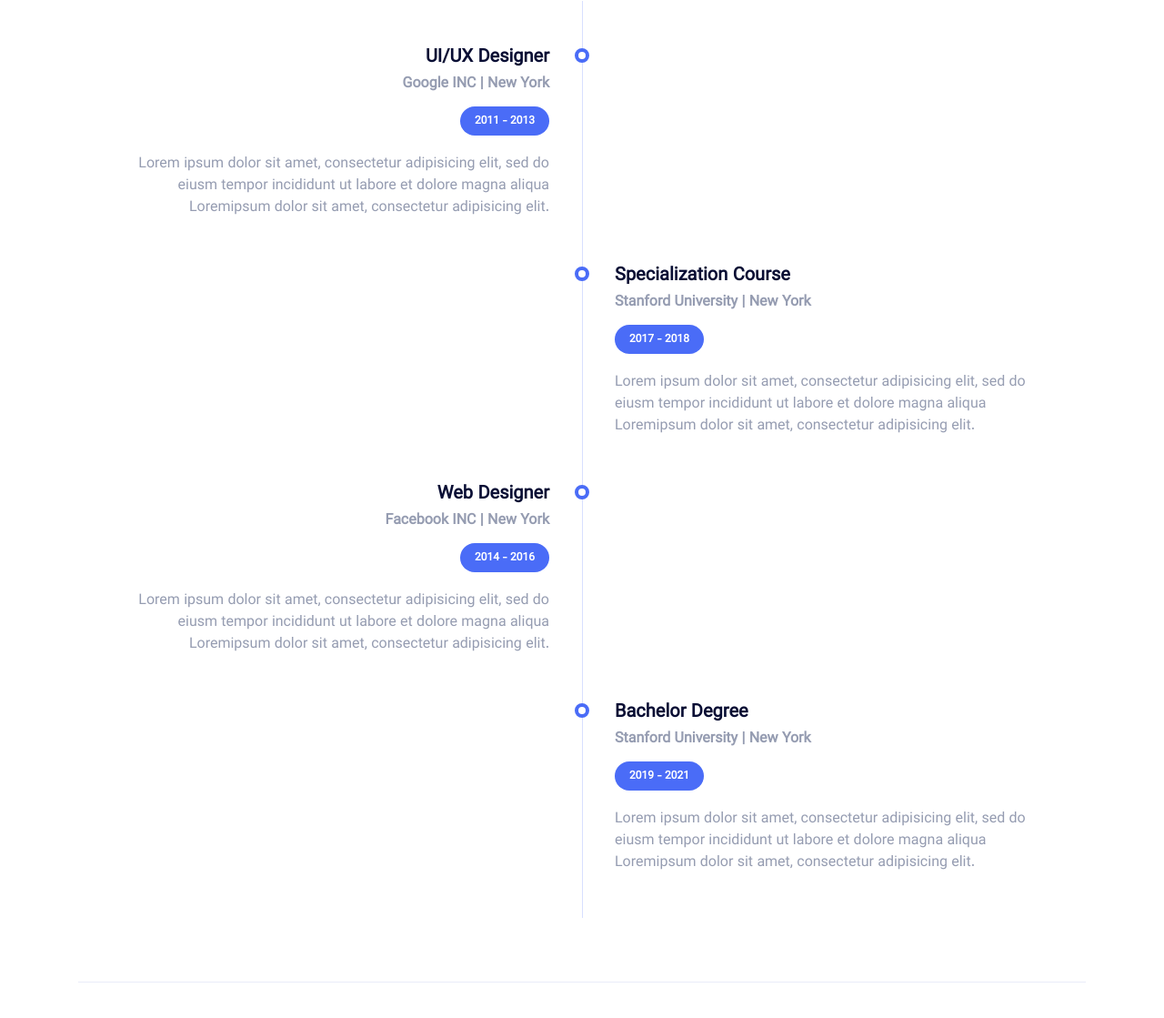
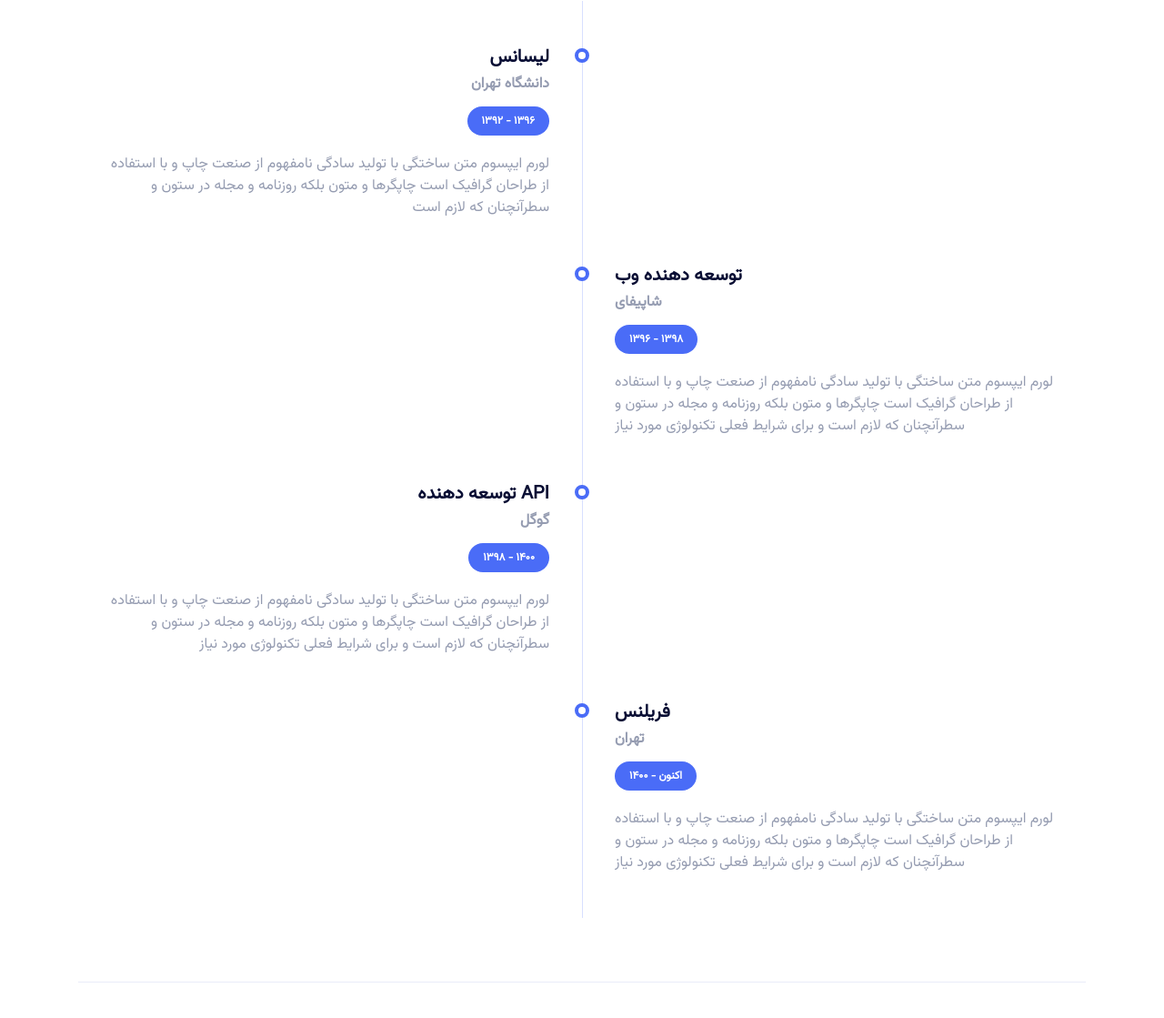
Before and after one commit to alpachinof/tailwind-portfolio, a website built with Vite: page src/index.html in a window 1280 px wide. Shown: the part 3931-5050 px from the top of the page at 91% size. Built offline with nearby package versions, Linux system fonts and the light colour scheme; files whose address does not match are found by name.

Commit message:
education & ecperience changes

```diff
--- a/src/index.html
+++ b/src/index.html
@@ -1319,16 +1319,15 @@
                   <span
                     class="a1 ak a3 lg:a2C lg:a3L a2j a3M a1i az a3N a3f"
                   ></span>
-                  <h3 class="a1P a1V aI a1L">UI/UX Designer</h3>
-                  <p class="a1P aH a1K a28">Google INC | New York</p>
+                  <h3 class="a1P a1V aI a1L">لیسانس</h3>
+                  <p class="a1P aH a1K a28">دانشگاه تهران</p>
                   <span class="aL a7 a1u aK ad a1i a1h a1g a3O a1P a1H">
-                    2011 - 2013
+                    ۱۳۹۲ - ۱۳۹۶
                   </span>
                   <p class="a1J aH a1K">
-                    Lorem ipsum dolor sit amet, consectetur adipisicing elit,
-                    sed do eiusm tempor incididunt ut labore et dolore magna
-                    aliqua Loremipsum dolor sit amet, consectetur adipisicing
-                    elit.
+                    لورم ایپسوم متن ساختگی با تولید سادگی نامفهوم از صنعت چاپ و
+                    با استفاده از طراحان گرافیک است چاپگرها و متون بلکه روزنامه
+                    و مجله در ستون و سطرآنچنان که لازم است
                   </p>
                 </div>
               </div>
@@ -1339,16 +1338,16 @@
                   class="lg:aB[428px] xl:aB[490px] a5 a3J sm:a3K lg:aR lg:a3P ac a2g"
                 >
                   <span class="a1 ak a3 lg:a3Q a2j a3M a1i az a3N a3f"></span>
-                  <h3 class="a1P a1V aI a1L">Specialization Course</h3>
-                  <p class="a1P aH a1K a28">Stanford University | New York</p>
+                  <h3 class="a1P a1V aI a1L">توسعه دهنده وب</h3>
+                  <p class="a1P aH a1K a28">شاپیفای</p>
                   <span class="aL a7 a1u aK ad a1i a1h a1g a3O a1P a1H">
-                    2017 - 2018
+                    ۱۳۹۶ - ۱۳۹۸
                   </span>
                   <p class="a1J aH a1K">
-                    Lorem ipsum dolor sit amet, consectetur adipisicing elit,
-                    sed do eiusm tempor incididunt ut labore et dolore magna
-                    aliqua Loremipsum dolor sit amet, consectetur adipisicing
-                    elit.
+                    لورم ایپسوم متن ساختگی با تولید سادگی نامفهوم از صنعت چاپ و
+                    با استفاده از طراحان گرافیک است چاپگرها و متون بلکه روزنامه
+                    و مجله در ستون و سطرآنچنان که لازم است و برای شرایط فعلی
+                    تکنولوژی مورد نیاز
                   </p>
                 </div>
               </div>
@@ -1359,16 +1358,16 @@
                   <span
                     class="a1 ak a3 lg:a2C lg:a3L a2j a3M a1i az a3N a3f"
                   ></span>
-                  <h3 class="a1P a1V aI a1L">Web Designer</h3>
-                  <p class="a1P aH a1K a28">Facebook INC | New York</p>
+                  <h3 class="a1P a1V aI a1L">توسعه دهنده API</h3>
+                  <p class="a1P aH a1K a28">گوگل</p>
                   <span class="aL a7 a1u aK ad a1i a1h a1g a3O a1P a1H">
-                    2014 - 2016
+                    ۱۳۹۸ - ۱۴۰۰
                   </span>
                   <p class="a1J aH a1K">
-                    Lorem ipsum dolor sit amet, consectetur adipisicing elit,
-                    sed do eiusm tempor incididunt ut labore et dolore magna
-                    aliqua Loremipsum dolor sit amet, consectetur adipisicing
-                    elit.
+                    لورم ایپسوم متن ساختگی با تولید سادگی نامفهوم از صنعت چاپ و
+                    با استفاده از طراحان گرافیک است چاپگرها و متون بلکه روزنامه
+                    و مجله در ستون و سطرآنچنان که لازم است و برای شرایط فعلی
+                    تکنولوژی مورد نیاز
                   </p>
                 </div>
               </div>
@@ -1379,16 +1378,16 @@
                   class="lg:aB[428px] xl:aB[490px] a5 a3J sm:a3K lg:aR lg:a3P ac a2g"
                 >
                   <span class="a1 ak a3 lg:a3Q a2j a3M a1i az a3N a3f"></span>
-                  <h3 class="a1P a1V aI a1L">Bachelor Degree</h3>
-                  <p class="a1P aH a1K a28">Stanford University | New York</p>
+                  <h3 class="a1P a1V aI a1L">فریلنس</h3>
+                  <p class="a1P aH a1K a28">تهران</p>
                   <span class="aL a7 a1u aK ad a1i a1h a1g a3O a1P a1H">
-                    2019 - 2021
+                    ۱۴۰۰ - اکنون
                   </span>
                   <p class="a1J aH a1K">
-                    Lorem ipsum dolor sit amet, consectetur adipisicing elit,
-                    sed do eiusm tempor incididunt ut labore et dolore magna
-                    aliqua Loremipsum dolor sit amet, consectetur adipisicing
-                    elit.
+                    لورم ایپسوم متن ساختگی با تولید سادگی نامفهوم از صنعت چاپ و
+                    با استفاده از طراحان گرافیک است چاپگرها و متون بلکه روزنامه
+                    و مجله در ستون و سطرآنچنان که لازم است و برای شرایط فعلی
+                    تکنولوژی مورد نیاز
                   </p>
                 </div>
               </div>
```
